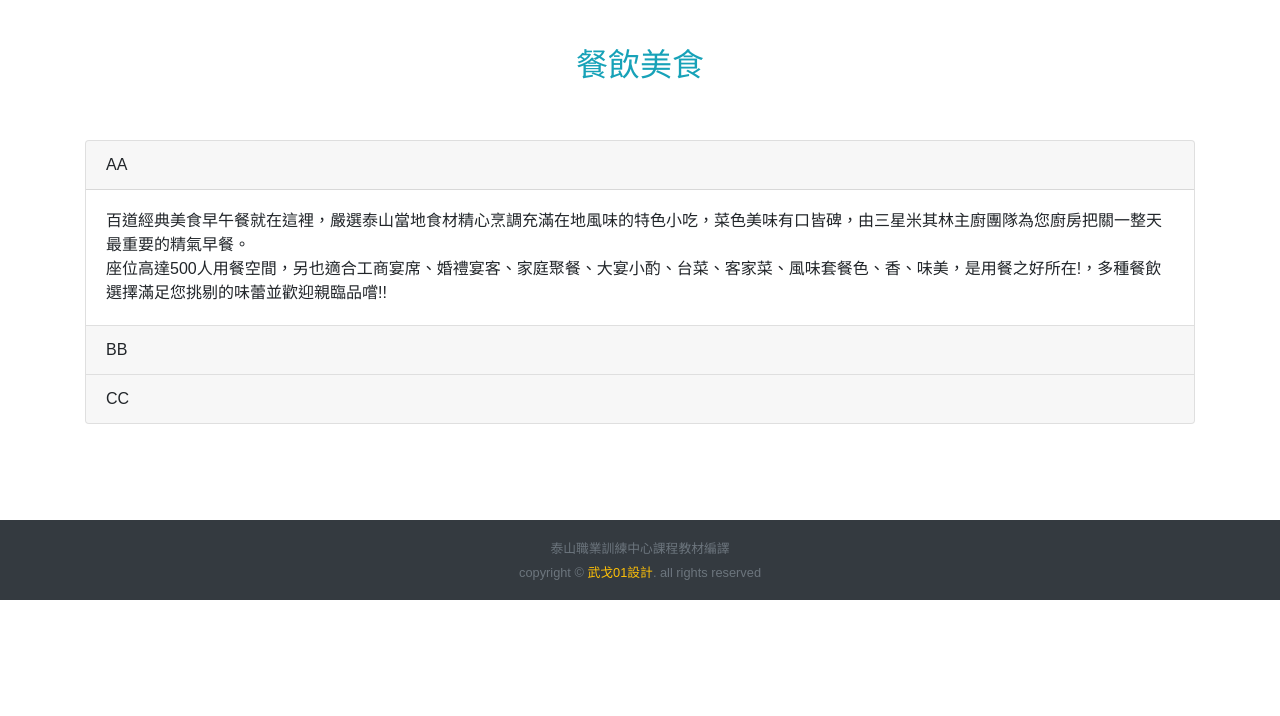
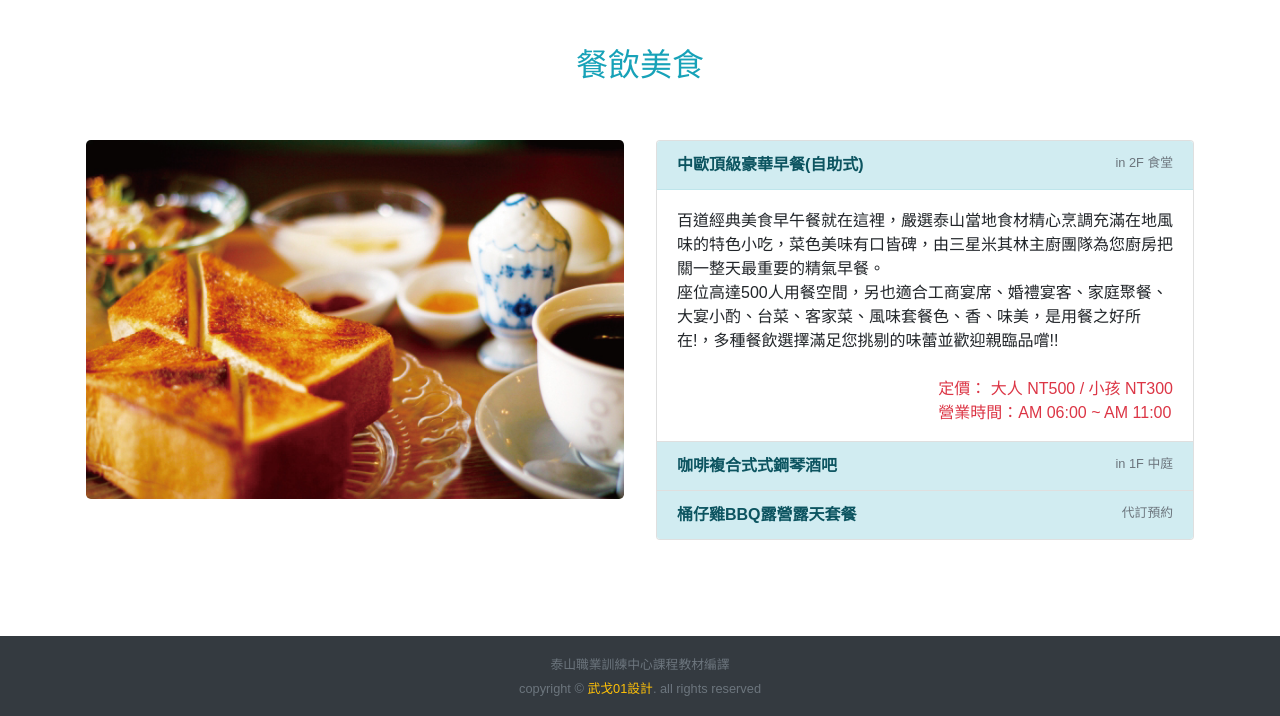
Before and after one commit to WuGe01/bookBS-Project-Hotel, a plain HTML site: page index.html in a window 1280 px wide. Shown: the part 2668-3384 px from the top of the page. Before the commit the page ends 3268 px from the top, so only its background shows below. Drawn offline with Linux system fonts and the light colour scheme.

Commit message:
美食區域完成

```diff
--- a/index.html
+++ b/index.html
@@ -453,40 +453,67 @@
     <header class="text-center">
       <h2 class="text-info">餐飲美食</h2>
     </header>
-    <article class="py-5" id="article-food">
-      <div class="accordion" id="accordionWuGe">
-        <div class="card">
+    <article class="py-5 row justify-content-around" id="article-food">
 
-          <div class="card-header">
-            <a class="btn-block" data-toggle="collapse" data-target="#collapseOne">AA</a>
+
+        <div class="tab-content col-12 col-lg-6 px-3 pb-5 pb-lg-0" >
+          <img class="tab-pane fade show active border-light w-100 rounded-lg" id="list-A" src="./img/CC-01.jpg">
+          <img class="tab-pane fade border-light w-100 rounded-lg" id="list-B" src="./img/CC-02.jpg">
+          <img class="tab-pane fade border-light w-100 rounded-lg" id="list-C" src="./img/CC-03.jpg">
+        </div>
+
+
+
+      <div class="accordion list-group col-12 col-lg-6 px-3" id="accordionWuGe">
+        <div class="card" data-toggle="list" data-target="#list-A">
+          <div class="card-header alert-info">
+            <a class="btn-block font-weight-bold" data-toggle="collapse" data-target="#collapseOne">中歐頂級豪華早餐(自助式)
+              <small class="text-muted float-right">in 2F 食堂</small>
+            </a>
           </div>
 
           <div id="collapseOne" class="collapse show" data-parent="#accordionWuGe">
             <div class="card-body">
               百道經典美食早午餐就在這裡，嚴選泰山當地食材精心烹調充滿在地風味的特色小吃，菜色美味有口皆碑，由三星米其林主廚團隊為您廚房把關一整天最重要的精氣早餐。<br>
               座位高達500人用餐空間，另也適合工商宴席、婚禮宴客、家庭聚餐、大宴小酌、台菜、客家菜、風味套餐色、香、味美，是用餐之好所在!，多種餐飲選擇滿足您挑剔的味蕾並歡迎親臨品嚐!!
+              <p class="float-right text-danger"><br>定價： 大人 NT500 / 小孩 NT300 <br>
+                營業時間：AM 06:00 ~ AM 11:00</p>
             </div>
           </div>
         </div>
-        <div class="card">
-          <div class="card-header">
-            <a class="btn-block" data-toggle="collapse" data-target="#collapseTwo">BB</a>
+
+        <div class="card" data-toggle="list" data-target="#list-B">
+          <div class="card-header alert-info">
+            <a class="btn-block font-weight-bold" data-toggle="collapse" data-target="#collapseTwo">
+              咖啡複合式式鋼琴酒吧
+              <small class="text-muted float-right">in 1F 中庭</small>
+            </a>
           </div>
           <div id="collapseTwo" class="collapse" data-parent="#accordionWuGe">
             <div class="card-body">
               大飯店一樓的挑高中庭，瀰漫優雅的南洋休閒風，庭內雨林造景，融合水聲與天籟柔美樂音，供應各式花茶、咖啡、健康蔬果汁、英式下午茶及宵夜，揉合自然音樂，是您輕鬆暢敘的最佳地點。<br>
               （假日二人樂團鋼琴、長笛、薩克斯風演奏）
+              <p class="float-right text-danger"><br>基本消費：NT150 + 10% / 位<br>
+                營業時間：PM 07:00 ~ AM 01:00</p>
             </div>
           </div>
         </div>
-        <div class="card">
-          <div class="card-header">
-            <a  class="btn-block" data-toggle="collapse" data-target="#collapseThree">CC</a>
+
+        <div class="card" data-toggle="list" data-target="#list-C">
+          <div class="card-header alert-info">
+            <a  class="btn-block font-weight-bold" data-toggle="collapse" data-target="#collapseThree">
+              桶仔雞BBQ露營露天套餐
+              <small class="text-muted float-right">代訂預約</small>
+            </a>
           </div>
           <div id="collapseThree" class="collapse" data-parent="#accordionWuGe">
             <div class="card-body">
               本季每日限量的私房美饌，經典台灣古早味美食桶仔雞為您準備，古早醬汁與獨家配方將其均勻裹上一層厚厚的蜂蜜楓糖後再送進烤爐燒烤。一口咬下細膩的肉質與酥脆表皮，享受這多層次卻不膩口的美味。<br>
               另還有BBQ豪華套餐組合(10人份)，讓你美味無窮享受榮高至上的味蕾享受。
+              <p class="float-right text-danger"><br>
+                露營客代訂服務 (以利備食材，請於一週前預約)<br>
+                $800/隻 桶仔雞(全熟食)<br>
+                $3000/10人 BBQ豪華套餐(半熟冷藏)</p>
             </div>
           </div>
         </div>
--- a/plugins/base.css
+++ b/plugins/base.css
@@ -47,6 +47,10 @@ footer>.position-fixed{
 .card-header>a{
   cursor:pointer;
 }
+.Ofill{
+  object-fit: fill;
+
+}
 /* #bobojump{
   transition: 1000ms ease;
 } */
```
Also changed, not shown: img/CC-01.jpg (added), img/CC-02.jpg (added), img/CC-03.jpg (added).
